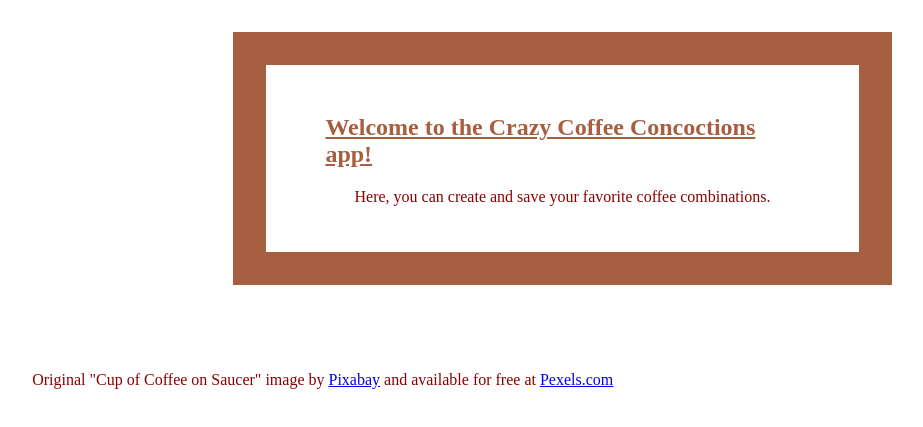
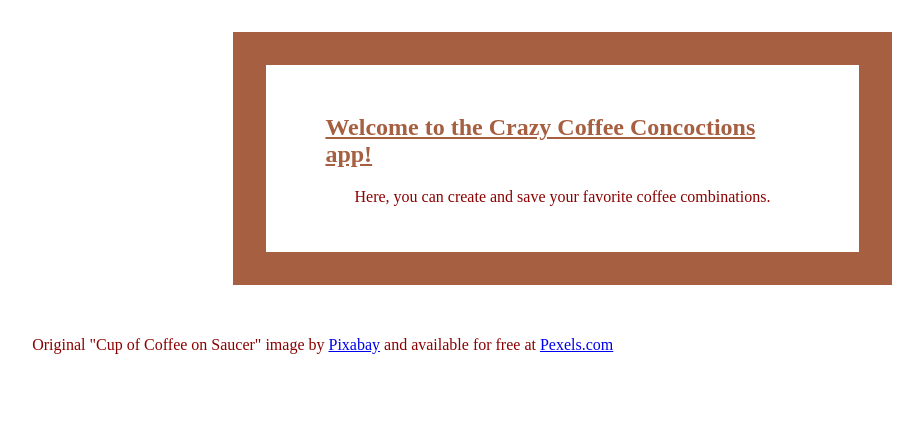
Before and after one commit to Sdcrouse/crazy-coffee-concoctions-frontend-v2, a plain HTML site: page index.html in a window 1280 px wide. Shown: the part 185-612 px from the top of the page, without its empty margins (178-1101 px from the left). Drawn offline with Linux system fonts and the light colour scheme.

Commit message:
Minor commit: Adjusted padding for footer element

```diff
--- a/styles.css
+++ b/styles.css
@@ -5,14 +5,11 @@
 
 header, section { background-color: #A65F40; }
 
-#wrapper, footer {
-    padding: 35px 16%;
-}
-
 #wrapper {
     display: grid;
     grid-template-columns: 1fr 4fr;
     grid-gap: 35px;
+    padding: 35px 16%;
 }
 
 #blue-coffee-cup {
@@ -52,3 +49,8 @@ h1 {
     padding-left: 5%;
     padding-right: 5%;
 }
+
+footer {
+    padding-left: 16%;
+    padding-right: 16%;
+}
```
